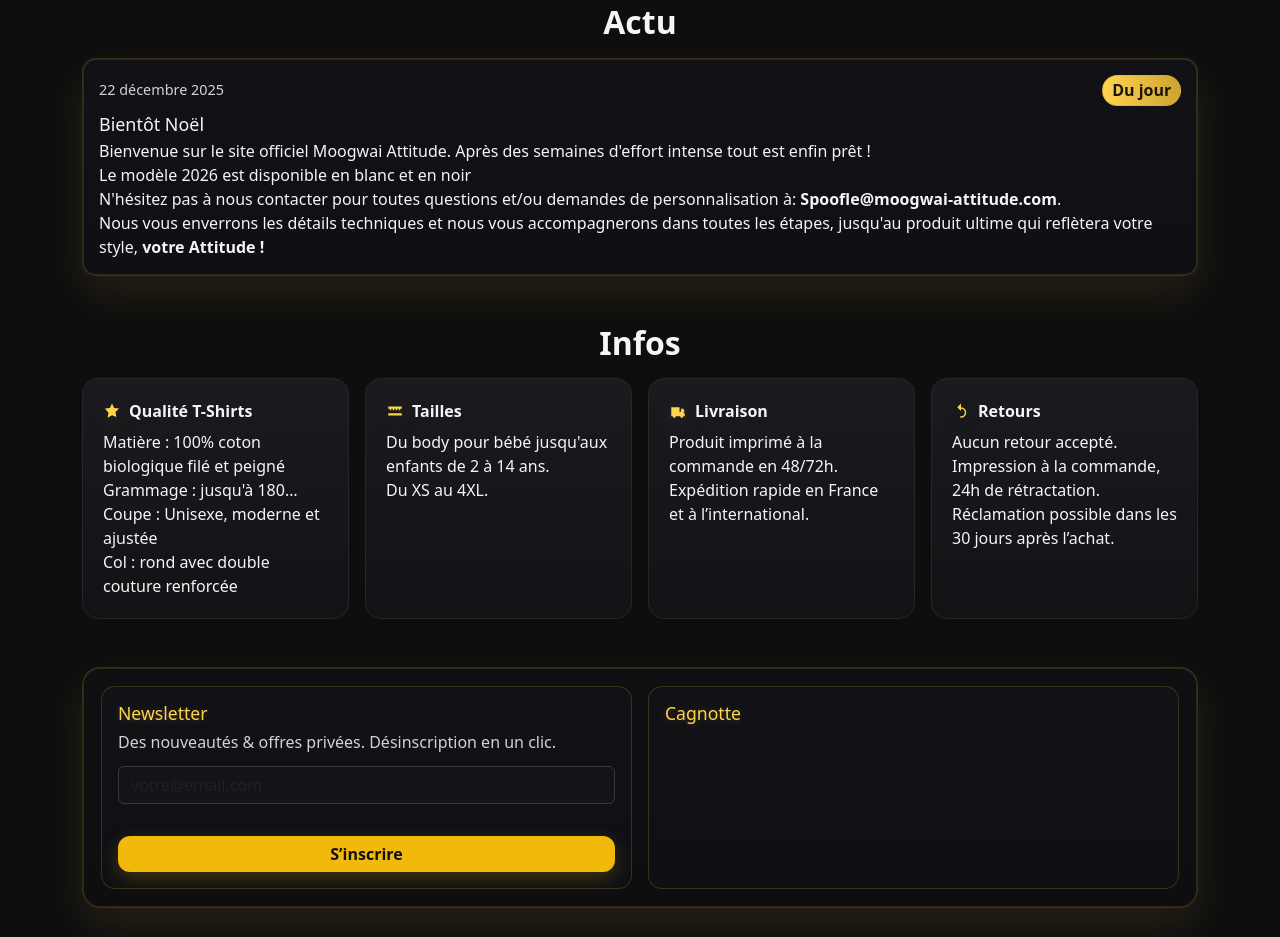
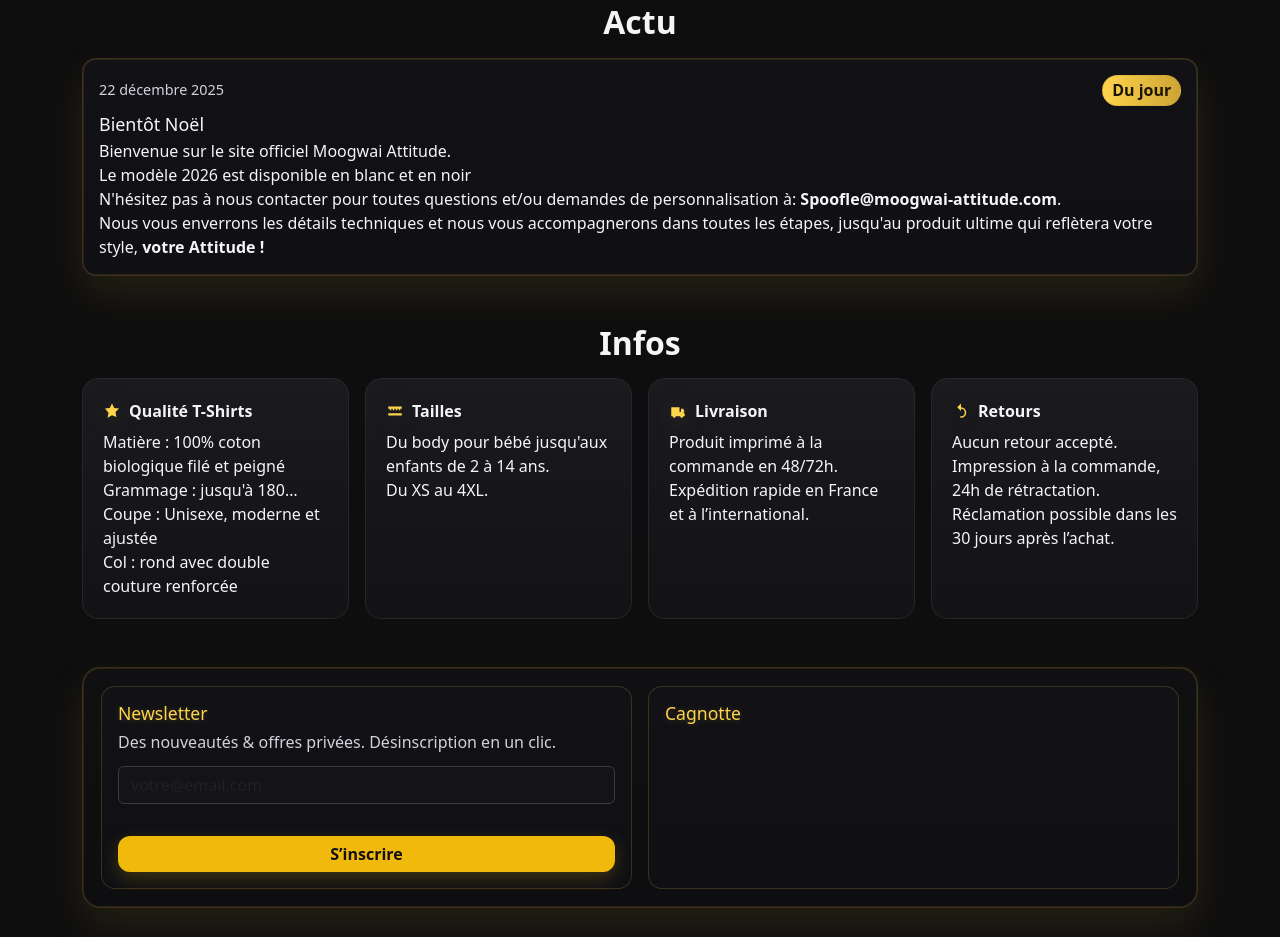
Before and after one commit to Guillaume-Maginot/Moogwai-Attitude, a plain HTML site: page index.html in a window 1280 px wide. Shown: the part 1584-2521 px from the top of the page. Drawn offline with nearby package versions, Linux system fonts and the light colour scheme; a script that the page names is missing.

Commit message:
index new

```diff
--- a/index.html
+++ b/index.html
@@ -187,7 +187,7 @@
 <span class="lang-fr">Bientôt Noël</span>
 </h3>
 <p class="mb-0">
-<span class="lang-fr">Bienvenue sur le site officiel Moogwai Attitude. Après des semaines d'effort intense tout est enfin prêt ! <br>Le modèle 2026 est disponible en blanc et en noir<br>N'hésitez pas à nous contacter pour toutes questions et/ou demandes de personnalisation à: <b>Spoofle@moogwai-attitude.com</b>.<br>Nous vous enverrons les détails techniques et nous vous accompagnerons dans toutes les étapes, jusqu'au produit ultime qui reflètera votre style, <b>votre Attitude !</b></span>
+<span class="lang-fr">Bienvenue sur le site officiel Moogwai Attitude.<br>Le modèle 2026 est disponible en blanc et en noir<br>N'hésitez pas à nous contacter pour toutes questions et/ou demandes de personnalisation à: <b>Spoofle@moogwai-attitude.com</b>.<br>Nous vous enverrons les détails techniques et nous vous accompagnerons dans toutes les étapes, jusqu'au produit ultime qui reflètera votre style, <b>votre Attitude !</b></span>
 </p>
 </article>
 </div>
```
